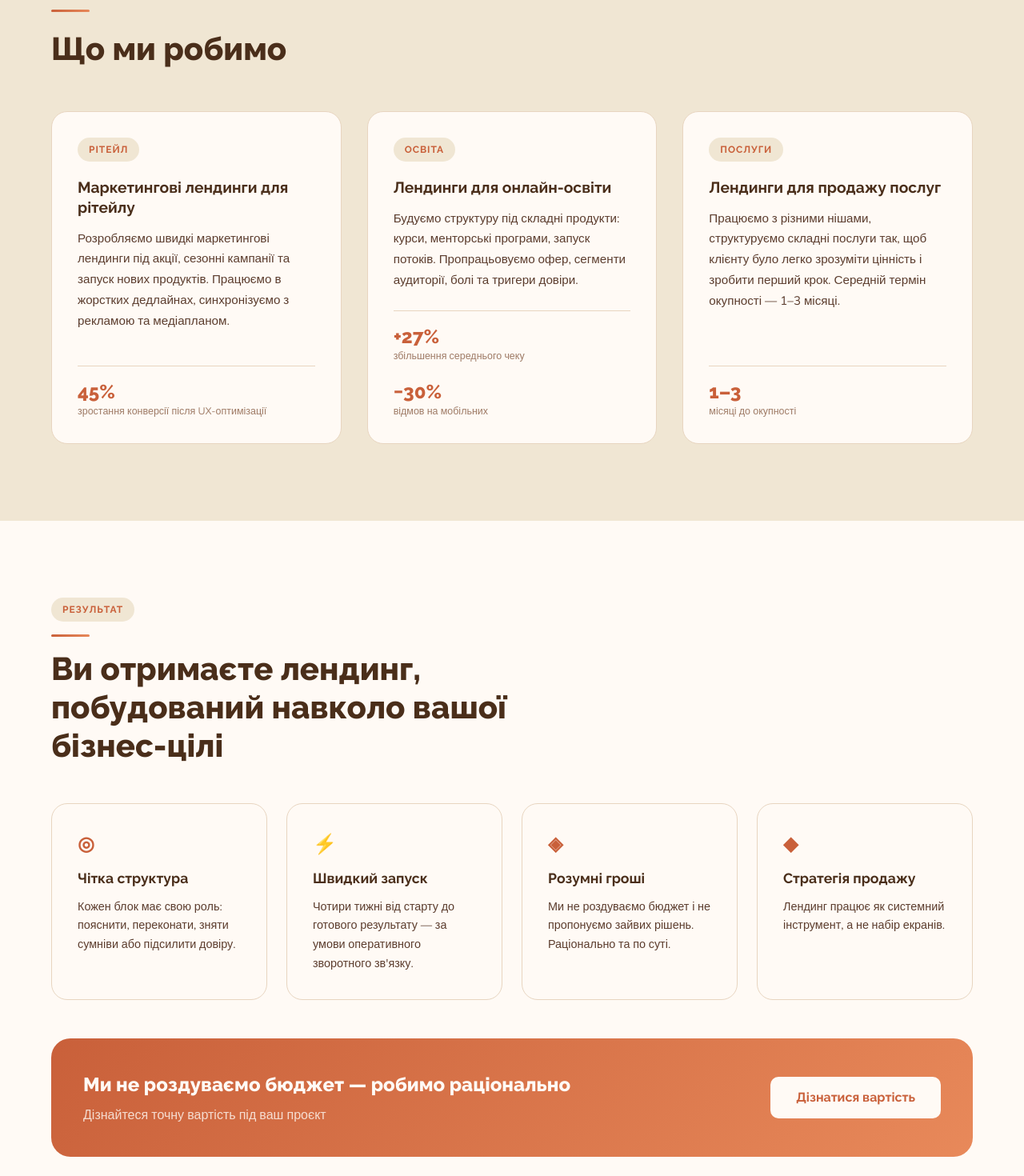
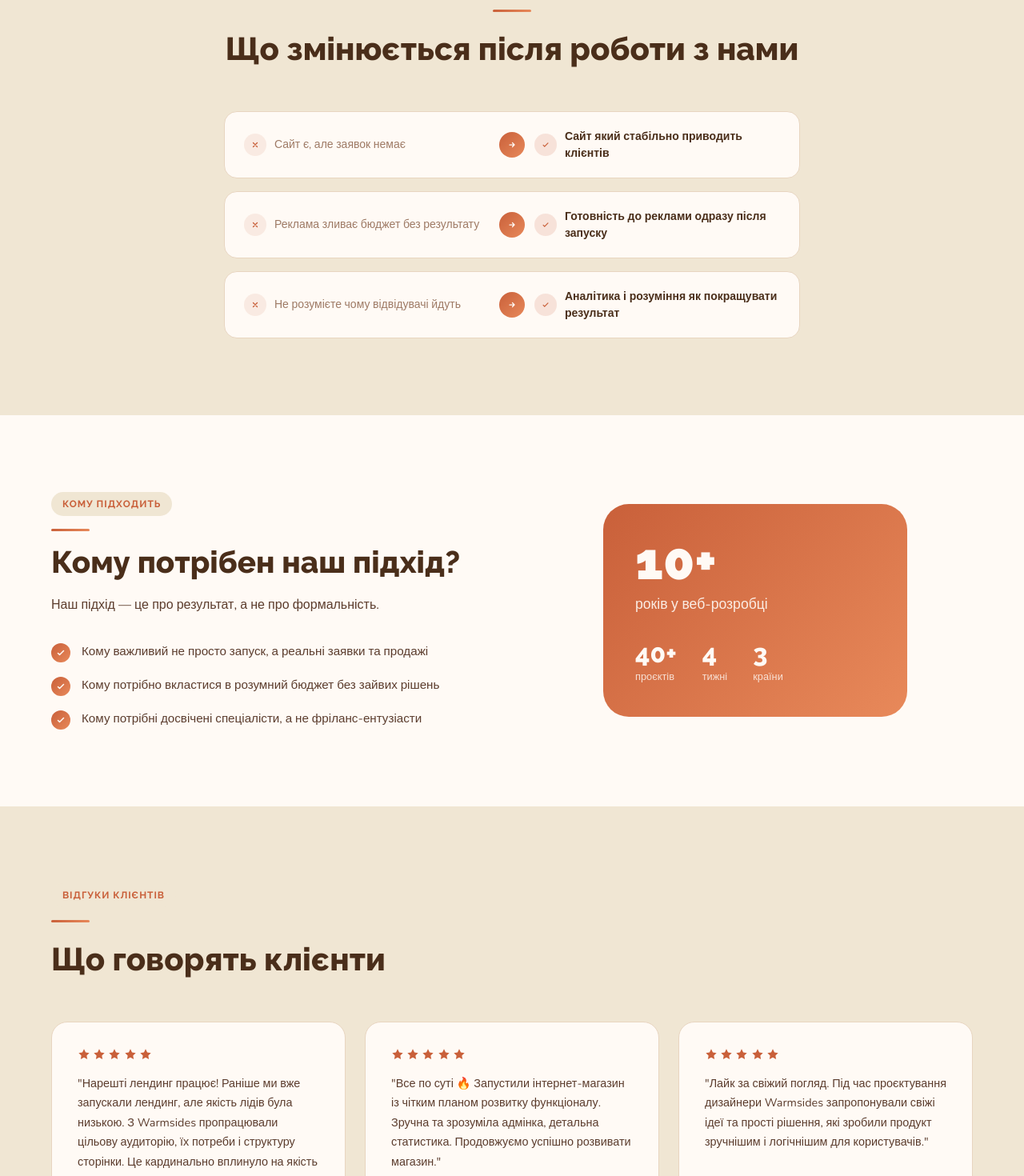
Before and after one commit to nicksolntsev2808/wamsides_landing, a React (Vite) app: page / in a window 1280 px wide. Shown: the part 1780-3250 px from the top of the page at 80% size. Built offline with nearby package versions, Linux system fonts and the light colour scheme.

Commit message:
Add files via upload

```diff
--- a/src/web/pages/Home.tsx
+++ b/src/web/pages/Home.tsx
@@ -282,120 +282,68 @@ function Solution() {
   );
 }
 
-/* ─── SERVICES ─── */
-function Services() {
-  const services = [
+
+/* ─── RESULTS ─── */
+function Results() {
+  const items = [
     {
-      tag: "Рітейл",
-      title: "Маркетингові лендинги для рітейлу",
-      desc: "Розробляємо швидкі маркетингові лендинги під акції, сезонні кампанії та запуск нових продуктів. Працюємо в жорстких дедлайнах, синхронізуємо з рекламою та медіапланом.",
-      stats: [["45%", "зростання конверсії після UX-оптимізації"]],
+      before: "Сайт є, але заявок немає",
+      after: "Сайт який стабільно приводить клієнтів",
     },
     {
-      tag: "Освіта",
-      title: "Лендинги для онлайн-освіти",
-      desc: "Будуємо структуру під складні продукти: курси, менторські програми, запуск потоків. Пропрацьовуємо офер, сегменти аудиторії, болі та тригери довіри.",
-      stats: [["+27%", "збільшення середнього чеку"], ["−30%", "відмов на мобільних"]],
+      before: "Реклама зливає бюджет без результату",
+      after: "Готовність до реклами одразу після запуску",
     },
     {
-      tag: "Послуги",
-      title: "Лендинги для продажу послуг",
-      desc: "Працюємо з різними нішами, структуруємо складні послуги так, щоб клієнту було легко зрозуміти цінність і зробити перший крок. Середній термін окупності — 1–3 місяці.",
-      stats: [["1–3", "місяці до окупності"]],
+      before: "Не розумієте чому відвідувачі йдуть",
+      after: "Аналітика і розуміння як покращувати результат",
     },
   ];
 
   return (
-    <section id="services" style={{ background: "#F0E6D3", padding: "6rem 0" }}>
+    <section style={{ background: "#F0E6D3", padding: "6rem 0" }}>
       <div className="ws-container">
-        <div className="fade-up" style={{ marginBottom: "3rem" }}>
-          <span className="ws-tag">Наша спеціалізація</span>
-          <div className="ws-divider"></div>
+        <div className="fade-up" style={{ marginBottom: "3rem", textAlign: "center" }}>
+          <span className="ws-tag">Результат</span>
+          <div className="ws-divider" style={{ margin: "1rem auto" }}></div>
           <h2 style={{ fontFamily: "Raleway, sans-serif", fontWeight: 800, fontSize: "clamp(1.8rem, 3.5vw, 2.5rem)", color: "#4A2E1A", marginTop: 0, marginBottom: "0.75rem" }}>
-            Що ми робимо
+            Що змінюється після роботи з нами
           </h2>
         </div>
 
-        <div style={{ display: "grid", gridTemplateColumns: "repeat(auto-fit, minmax(300px, 1fr))", gap: "2rem" }}>
-          {services.map((s, i) => (
-            <div key={i} className={`ws-card fade-up fade-up-delay-${i + 1}`} style={{ display: "flex", flexDirection: "column" }}>
-              <span className="ws-tag" style={{ marginBottom: "1.25rem", alignSelf: "flex-start" }}>{s.tag}</span>
-              <h3 style={{ fontFamily: "Raleway, sans-serif", fontWeight: 700, fontSize: "1.2rem", color: "#4A2E1A", marginTop: 0, marginBottom: "0.875rem", lineHeight: 1.3 }}>
-                {s.title}
-              </h3>
-              <p style={{ fontFamily: "Nunito, sans-serif", color: "#5C3D2E", fontSize: "0.95rem", lineHeight: 1.7, marginBottom: "1.5rem", flex: 1 }}>
-                {s.desc}
-              </p>
-              <div style={{ borderTop: "1px solid #E8D5C0", paddingTop: "1.25rem", display: "flex", gap: "1.5rem", flexWrap: "wrap" }}>
-                {s.stats.map(([num, label]) => (
-                  <div key={label}>
-                    <div style={{ fontFamily: "Raleway, sans-serif", fontWeight: 800, fontSize: "1.5rem", color: "#C9603A", lineHeight: 1 }}>{num}</div>
-                    <div style={{ fontFamily: "Nunito, sans-serif", fontSize: "0.78rem", color: "#9E7A65", marginTop: "0.2rem", lineHeight: 1.4 }}>{label}</div>
-                  </div>
-                ))}
+        <div style={{ display: "flex", flexDirection: "column", gap: "1rem", maxWidth: "720px", margin: "0 auto" }}>
+          {items.map((item, i) => (
+            <div key={i} className={`fade-up fade-up-delay-${i + 1}`} style={{ display: "grid", gridTemplateColumns: "1fr auto 1fr", gap: "0.75rem", alignItems: "center", background: "#FFFAF5", borderRadius: "1rem", padding: "1.25rem 1.5rem", border: "1px solid #E8D5C0" }}>
+              {/* Before */}
+              <div style={{ display: "flex", alignItems: "center", gap: "0.625rem" }}>
+                <div style={{ width: "1.75rem", height: "1.75rem", borderRadius: "50%", background: "rgba(201,96,58,0.1)", display: "flex", alignItems: "center", justifyContent: "center", flexShrink: 0 }}>
+                  <svg width="10" height="10" fill="none" viewBox="0 0 24 24" stroke="#C9603A" strokeWidth="3">
+                    <path strokeLinecap="round" strokeLinejoin="round" d="M6 18L18 6M6 6l12 12" />
+                  </svg>
+                </div>
+                <p style={{ fontFamily: "Nunito, sans-serif", fontSize: "0.875rem", color: "#9E7A65", margin: 0, lineHeight: 1.5 }}>{item.before}</p>
+              </div>
+
+              {/* Arrow */}
+              <div style={{ display: "flex", alignItems: "center", justifyContent: "center", flexShrink: 0 }}>
+                <div style={{ width: "2rem", height: "2rem", borderRadius: "50%", background: "linear-gradient(135deg, #C9603A, #E8895A)", display: "flex", alignItems: "center", justifyContent: "center" }}>
+                  <svg width="12" height="12" fill="none" viewBox="0 0 24 24" stroke="#FFFAF5" strokeWidth="2.5">
+                    <path strokeLinecap="round" strokeLinejoin="round" d="M13 7l5 5m0 0l-5 5m5-5H6" />
+                  </svg>
+                </div>
+              </div>
+
+              {/* After */}
+              <div style={{ display: "flex", alignItems: "center", gap: "0.625rem" }}>
+                <div style={{ width: "1.75rem", height: "1.75rem", borderRadius: "50%", background: "rgba(201,96,58,0.15)", display: "flex", alignItems: "center", justifyContent: "center", flexShrink: 0 }}>
+                  <svg width="10" height="10" fill="none" viewBox="0 0 24 24" stroke="#C9603A" strokeWidth="3">
+                    <path strokeLinecap="round" strokeLinejoin="round" d="M5 13l4 4L19 7" />
+                  </svg>
+                </div>
+                <p style={{ fontFamily: "Nunito, sans-serif", fontSize: "0.875rem", fontWeight: 600, color: "#4A2E1A", margin: 0, lineHeight: 1.5 }}>{item.after}</p>
               </div>
             </div>
           ))}
-        </div>
-      </div>
-    </section>
-  );
-}
-
-/* ─── RESULTS ─── */
-function Results() {
-  const items = [
-    { icon: "◎", title: "Чітка структура", desc: "Кожен блок має свою роль: пояснити, переконати, зняти сумніви або підсилити довіру." },
-    { icon: "⚡", title: "Швидкий запуск", desc: "Чотири тижні від старту до готового результату — за умови оперативного зворотного зв'язку." },
-    { icon: "◈", title: "Розумні гроші", desc: "Ми не роздуваємо бюджет і не пропонуємо зайвих рішень. Раціонально та по суті." },
-    { icon: "◆", title: "Стратегія продажу", desc: "Лендинг працює як системний інструмент, а не набір екранів." },
-  ];
-
-  return (
-    <section id="results" style={{ background: "#FFFAF5", padding: "6rem 0" }}>
-      <div className="ws-container">
-        <div className="fade-up" style={{ marginBottom: "3rem" }}>
-          <span className="ws-tag">Результат</span>
-          <div className="ws-divider"></div>
-          <h2 style={{ fontFamily: "Raleway, sans-serif", fontWeight: 800, fontSize: "clamp(1.8rem, 3.5vw, 2.5rem)", color: "#4A2E1A", marginTop: 0, maxWidth: "600px", lineHeight: 1.2 }}>
-            Ви отримаєте лендинг, побудований навколо вашої бізнес-цілі
-          </h2>
-        </div>
-
-        <div style={{ display: "grid", gridTemplateColumns: "repeat(auto-fit, minmax(240px, 1fr))", gap: "1.5rem" }}>
-          {items.map((item, i) => (
-            <div key={i} className={`ws-card fade-up fade-up-delay-${i + 1}`}>
-              <div style={{ fontFamily: "Raleway, sans-serif", fontWeight: 800, fontSize: "1.5rem", color: "#C9603A", marginBottom: "0.75rem" }}>
-                {item.icon}
-              </div>
-              <h3 style={{ fontFamily: "Raleway, sans-serif", fontWeight: 700, fontSize: "1.1rem", color: "#4A2E1A", marginTop: 0, marginBottom: "0.625rem" }}>
-                {item.title}
-              </h3>
-              <p style={{ fontFamily: "Nunito, sans-serif", color: "#5C3D2E", fontSize: "0.9rem", lineHeight: 1.65, margin: 0 }}>
-                {item.desc}
-              </p>
-            </div>
-          ))}
-        </div>
-
-        {/* CTA Banner */}
-        <div className="fade-up" style={{ marginTop: "3rem", background: "linear-gradient(135deg, #C9603A, #E8895A)", borderRadius: "1.5rem", padding: "2.5rem", display: "flex", alignItems: "center", justifyContent: "space-between", flexWrap: "wrap", gap: "1.5rem" }}>
-          <div>
-            <h3 style={{ fontFamily: "Raleway, sans-serif", fontWeight: 800, fontSize: "1.5rem", color: "#FFFAF5", margin: 0, marginBottom: "0.5rem" }}>
-              Ми не роздуваємо бюджет — робимо раціонально
-            </h3>
-            <p style={{ fontFamily: "Nunito, sans-serif", color: "rgba(255,250,245,0.8)", margin: 0, fontSize: "1rem" }}>
-              Дізнайтеся точну вартість під ваш проєкт
-            </p>
-          </div>
-          <button
-            onClick={() => document.getElementById("contact")?.scrollIntoView({ behavior: "smooth" })}
-            style={{ background: "#FFFAF5", color: "#C9603A", fontFamily: "Raleway, sans-serif", fontWeight: 700, fontSize: "1rem", padding: "0.875rem 2rem", borderRadius: "0.625rem", border: "none", cursor: "pointer", transition: "transform 0.2s ease, box-shadow 0.2s ease", whiteSpace: "nowrap" }}
-            onMouseEnter={e => { (e.target as HTMLElement).style.transform = "translateY(-2px)"; (e.target as HTMLElement).style.boxShadow = "0 8px 24px rgba(0,0,0,0.15)"; }}
-            onMouseLeave={e => { (e.target as HTMLElement).style.transform = "translateY(0)"; (e.target as HTMLElement).style.boxShadow = "none"; }}
-          >
-            Дізнатися вартість
-          </button>
         </div>
       </div>
     </section>
@@ -800,7 +748,6 @@ export default function Home() {
       <Nav />
       <Hero />
       <Solution />
-      <Services />
       <Results />
       <WhoFor />
       <Reviews />
```
